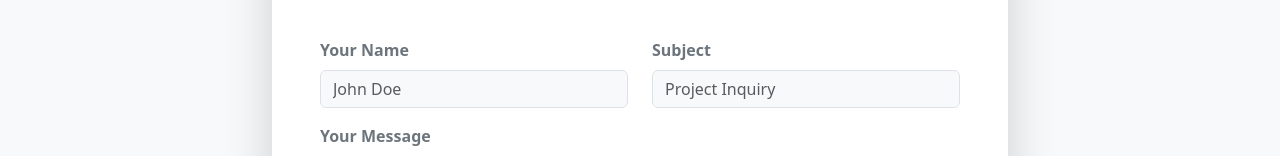
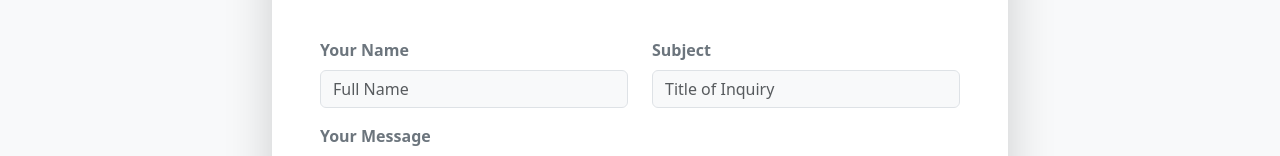
Before and after one commit to FeiswalDindi/ra-consulting-site, a Vue app: page /contact in a window 1280 px wide. Shown: the part 341-497 px from the top of the page. Built offline with nearby package versions, Linux system fonts and the light colour scheme; no server answers.

Commit message:
updated contactviews

```diff
--- a/src/views/ContactView.vue
+++ b/src/views/ContactView.vue
@@ -31,11 +31,11 @@ const handleContactSubmit = () => {
               <div class="row mb-3">
                 <div class="col-md-6">
                   <label class="form-label fw-bold text-secondary">Your Name</label>
-                  <input type="text" class="form-control bg-light" placeholder="John Doe">
+                  <input type="text" class="form-control bg-light" placeholder="Full Name" required>
                 </div>
                 <div class="col-md-6">
                    <label class="form-label fw-bold text-secondary">Subject</label>
-                   <input type="text" class="form-control bg-light" placeholder="Project Inquiry">
+                   <input type="text" class="form-control bg-light" placeholder="Title of Inquiry">
                 </div>
               </div>
               <div class="mb-4">
```
